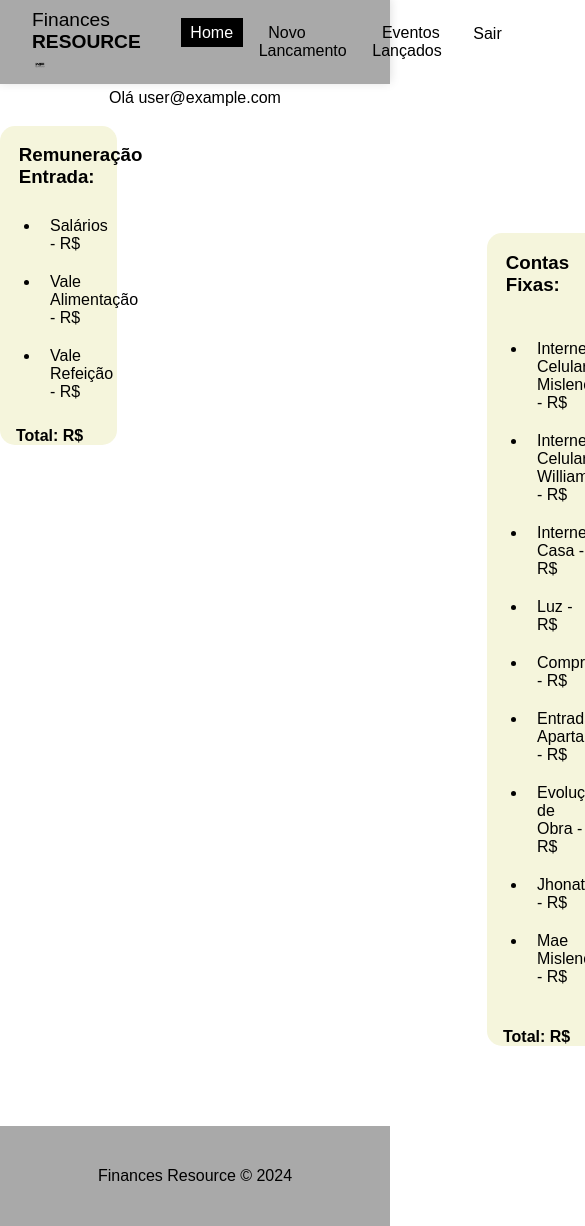
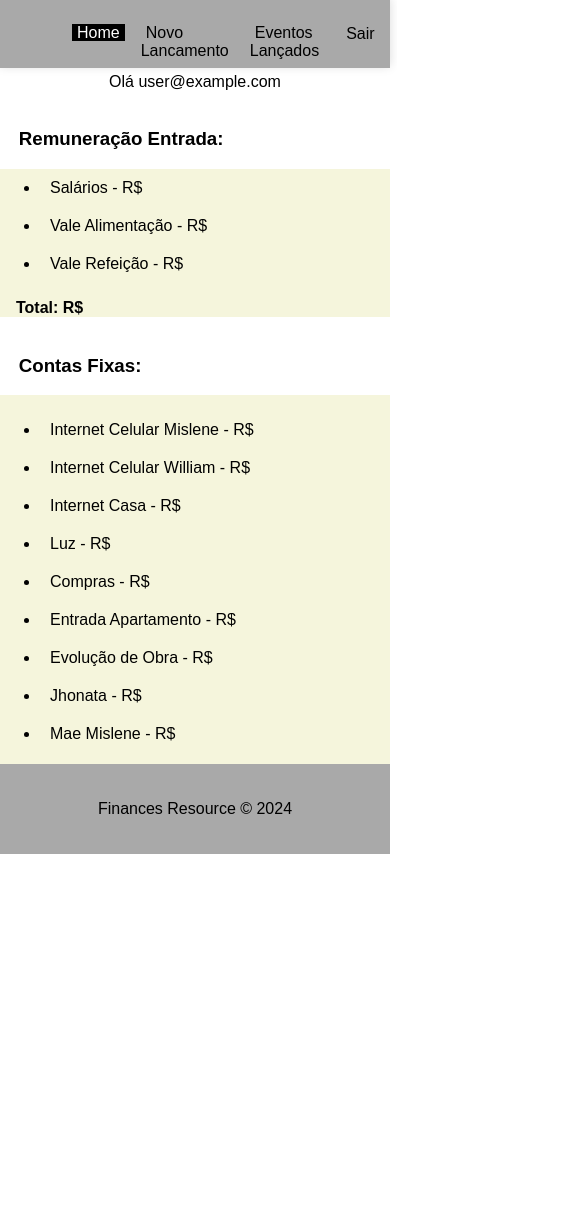
Before and after one commit to WillFloriano/FinancesResourceReact, a React (Create React App) app: page / in a window 390 px wide. Shown: the top 1226 px of the page, 585 px wide, since content can reach past the window. After the commit the page ends 883 px from the top, so only its background shows below. Built offline with nearby package versions, Linux system fonts and the light colour scheme; no server answers; sample sign-in values are in the browser's storage.

Commit message:
inicia ajuste css mobile

```diff
--- a/src/App.js
+++ b/src/App.js
@@ -53,9 +53,9 @@ if(loadingUSer) {
             <Route path="/lancamentos" element={user ? <Lancamentos/> : <Navigate to="/login" />} />
         </Routes>
       </div>
-      <Footer/>
       </Router>
       </AuthProvider>
+      <Footer/>
     </div>
   );
 }
--- a/src/components/Footer.js
+++ b/src/components/Footer.js
@@ -3,8 +3,10 @@ import styles from "./Footer.module.css"
 
 const Footer = () => {
   return (
-    <footer className={styles.footer}>
-        <p>Finances Resource &copy; 2024</p>
+    <footer>
+      <div className={styles.rodape}>
+      <p>Finances Resource &copy; 2024</p>
+      </div>
     </footer>
   )
 }
--- a/src/components/Footer.module.css
+++ b/src/components/Footer.module.css
@@ -1,9 +1,18 @@
-.footer{
-    height: 100px;
+.rodape {
+    bottom: 0;
+    left: 0;
+    position: fixed;
+    width: 100%;
+    height: 115px;
+}
+
+.rodape p{
     display: flex;
     flex-direction: column;
     align-items: center;
     justify-content: center;
     background-color: darkgrey;
     font-family: "Montserrat", sans-serif;
+    height: 90px;
+    margin-top: 35px;
 }
--- a/src/components/Navbar.module.css
+++ b/src/components/Navbar.module.css
@@ -33,3 +33,28 @@
     background-color: #000;
     color: #fff;
   }
+
+  @media (max-width: 926px){
+    .brand img{
+        max-width: 20%;
+    }
+
+    .brand {
+        font-size: 12px;
+        display: none;
+    }
+
+    .links_list{
+        width: 100%;
+        display: flex;
+        height: 20px;
+        justify-content: space-between;
+
+    }
+
+    .links_list li a {
+        padding: 0;
+        padding-inline: 5px;
+        justify-content: center;
+    }
+  }
--- a/src/components/PostDetails.js
+++ b/src/components/PostDetails.js
@@ -43,9 +43,13 @@ const PostDetail = ({ mes, uid}) => {
             <button onClick={() => deleteDocument(post.id)} className="btn btn-danger">Excluir</button>
           </div>
         ))}
-        {posts &&
+        {posts && posts.length > 0 ? (
 
               <p>Total - R$ <span id="valTotal">{posts.map((post) => Math.round(parseFloat(post.valor))).reduce((total, valor) => total + valor)}</span> </p>
+        ): (
+          <div className={styles.post_header}>
+        </div>
+        )
         }
 
     </div>
--- a/src/components/PostDetails.module.css
+++ b/src/components/PostDetails.module.css
@@ -74,3 +74,76 @@
     justify-content: space-around;
     width: 880px;
 }
+
+@media (max-width: 926px) {
+    .post_detail {
+     width: auto;
+    }
+
+    .post_detail h2 {
+        font-size: 2.2em;
+        margin-bottom: .5em;
+    }
+
+    .post_detail li {
+        color: #AAA;
+        margin-bottom: 1em;
+    }
+
+    .post_row{
+        display: flex;
+        justify-content: space-around;
+        width: 400px;
+        padding: 10px;
+        align-items: center;
+        border-bottom: 1px solid black;
+        border-right: 1px solid black;
+        border-top: 1px solid black ;
+        border-left: 1px solid black;
+        margin-top: 10px;
+    }
+
+    .post_header {
+        width: 400px;
+    }
+
+    .post_row ul{
+      width: 50%;
+    }
+
+    .post_row li {
+        width: 50px;
+    }
+
+    .post_row button {
+        height: 20px;
+        width: 50px;
+        font-size:  0.5em;
+        text-align: center;
+    }
+
+    .post_row a {
+        height: 10px;
+        width: 40px;
+        font-size:  0.5em;
+        background-color: #000;
+        color: #AAA;
+    }
+
+    .post_sub_header{
+        display: flex;
+        border-bottom: 1px solid;
+        border-bottom-color: grey;
+        padding: 10px;
+        justify-content: space-around;
+        width: 400px;
+    }
+
+    .btn.btn-danger {
+        width: 50px;
+      }
+
+      .btn.btn-danger::before{
+        content: "x";
+      }
+}
--- a/src/index.css
+++ b/src/index.css
@@ -124,3 +124,10 @@ button[disabled] {
   border-radius: 5px;
   border: 1px solid #f5c6cb
 }
+
+@media(max-width: 926px){
+  .Lanc{
+    margin-left: 1px;
+    margin-top: 15px;
+  }
+}
--- a/src/pages/Home/Home.module.css
+++ b/src/pages/Home/Home.module.css
@@ -53,3 +53,24 @@
     padding-top: 1em;
     margin-left: 1em;
  }
+
+ @media (max-width: 926px){
+    .container_financeiro{
+        width: auto;
+        background-color: white;
+    }
+
+    .container_lista{
+        background-color: beige;
+    }
+
+    .container_contas {
+        width: auto;
+        display: contents;
+    }
+
+    .container_lista_contas{
+        background-color: beige;
+    }
+
+ }
--- a/src/pages/Lancamentos/Lancamentos.js
+++ b/src/pages/Lancamentos/Lancamentos.js
@@ -41,6 +41,7 @@ const Lancamentos = () => {
       setVencimento("")
       setValor("")
       setAviso("Cadastrado com sucesso!")
+      response.loading(false)
 
       const timer = setTimeout(() =>{
         setAviso("");
--- a/src/pages/Lancamentos/Lancamentos.module.css
+++ b/src/pages/Lancamentos/Lancamentos.module.css
@@ -28,3 +28,20 @@
     width: 54%;
     margin-left: 154px;
 }
+
+
+@media (max-width: 926px) {
+    .form{
+        justify-content: center;
+        flex-direction: column;
+        width: 60%;
+        margin-left: 10px!important;
+        display: flex !important;
+        padding: 10px;
+    }
+
+    .create_post p {
+        color: black;
+        margin-bottom: 3em;
+    }
+}
```
